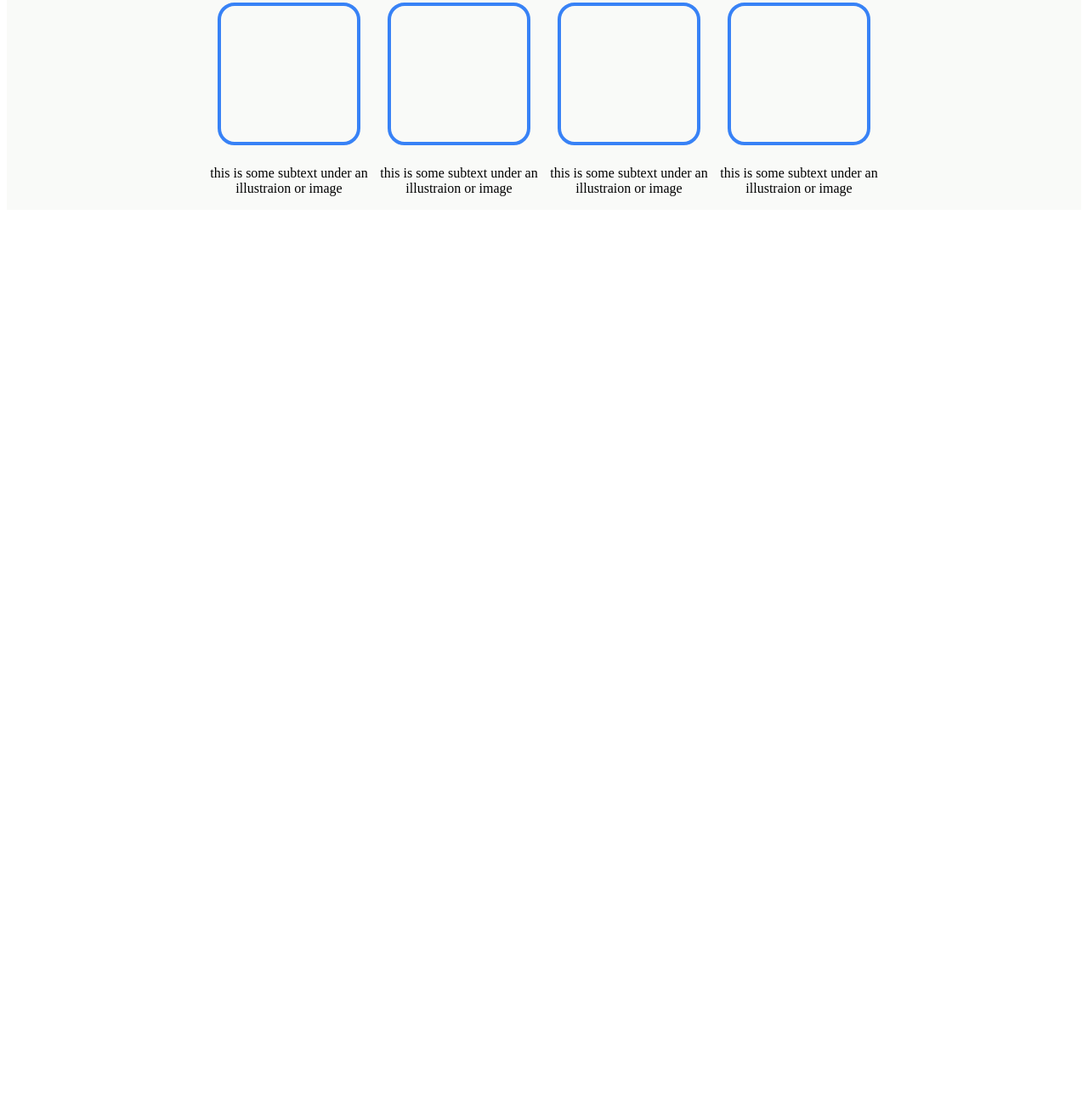
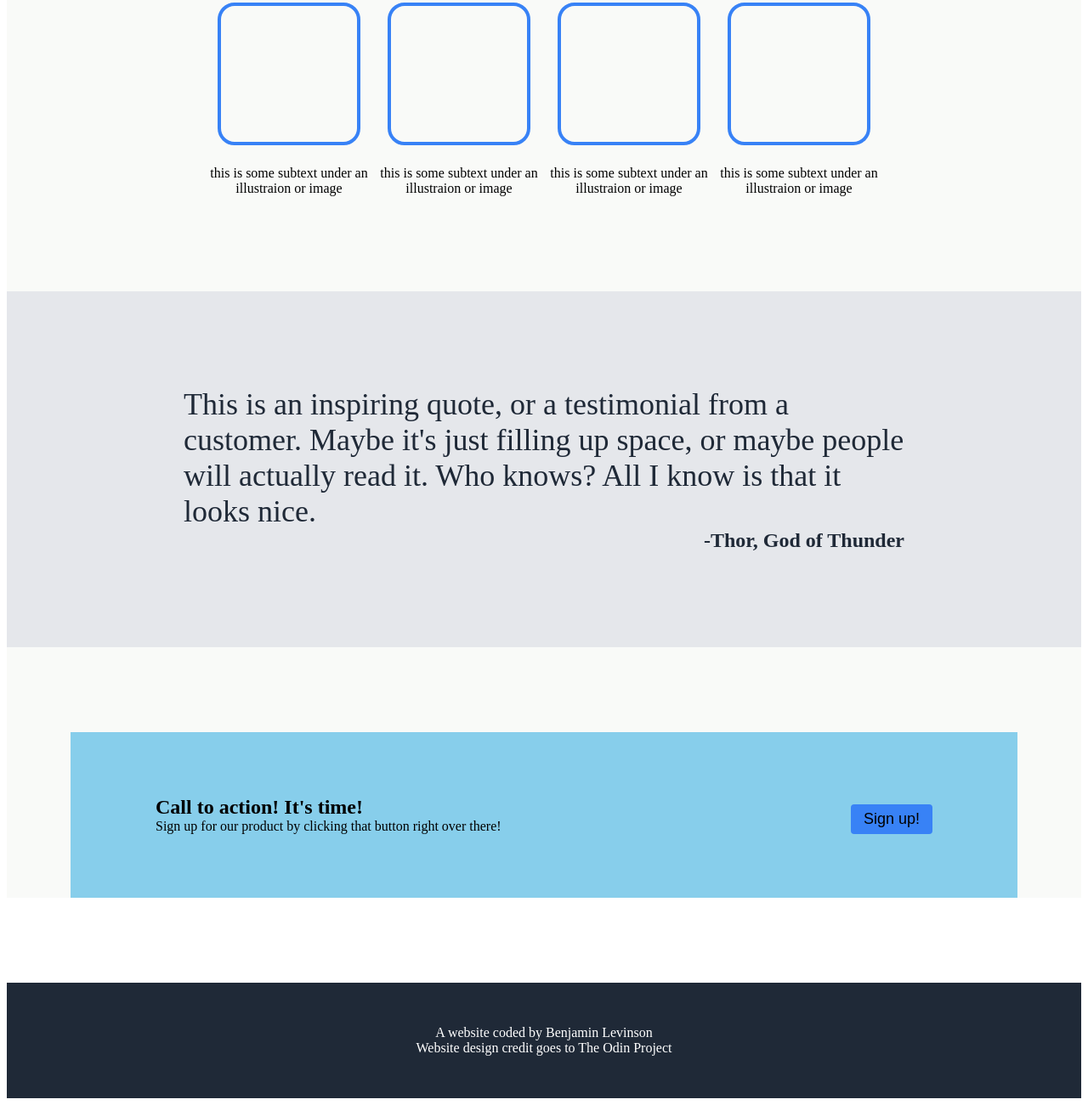
Before and after one commit to Benarnie/Landing-Page, a plain HTML site: page index.html in a window 1280 px wide. Shown: the part 496-1797 px from the top of the page at 85% size. Before the commit the page ends 839 px from the top, so only its background shows below. Drawn offline with Linux system fonts and the light colour scheme.

Commit message:
First commit

```diff
--- a/index.html
+++ b/index.html
@@ -56,5 +56,25 @@
             <p>this is some subtext under an illustraion or image</p>
         </div>
     </div>
+    <div class="quote">
+        <div class="quote1">This is an inspiring quote, or a testimonial from a
+            customer. Maybe it's just filling up space, or maybe
+            people will actually read it. Who knows? All I know
+            is that it looks nice.
+        </div>
+        <div class="quote2">-Thor, God of Thunder</div>
+    </div>
+    <div class="calltoaction">
+        <div>
+            <div class="text1">Call to action! It's time!</div>
+            <div class="text2">Sign up for our product by clicking that button right over there!</div>
+        </div>
+        <button class="button">Sign up!</button>
+    </div>
 </main>
+<footer>
+    <div class="credit">A website coded by Benjamin Levinson <br>
+                        Website design credit goes to The Odin Project
+    </div>
+</footer>
 </html>
--- a/styles.css
+++ b/styles.css
@@ -67,6 +67,10 @@ button {
     font-size: 18px;
 }
 
+button:hover {
+    color: white;
+}
+
 .fullblock {
     display: flex;
     flex: 1 1 0;
@@ -112,3 +116,57 @@ main {
     flex-wrap: wrap;
     margin: 48px 0 96px 0;
 }
+
+.quote {
+    display: flex;
+    flex-direction: column;
+    justify-content: center;
+    background-color: #E5E7EB;
+    padding: 7em 13em;
+}
+
+.quote1 {
+    font-size: 36px;
+    font-weight: 100;
+    color: #1f2937;
+}
+
+.quote2 {
+    align-self: flex-end;
+    font-weight: bolder;
+    font-size: 24px;
+    color: #1f2937;
+}
+
+.calltoaction {
+    background-color: skyblue;
+    display: flex;
+    justify-content: space-between;
+    padding-left: 100px;
+    padding-right: 100px;
+    padding-top: 75px;
+    padding-bottom: 75px;
+    margin-top: 100px;
+    margin-bottom: 100px;
+    margin-right: 75px;
+    margin-left: 75px;
+}
+
+.text1 {
+    font-weight: bolder;
+    font-size: 24px;
+}
+
+/*footer*/
+
+footer {
+    background-color: #1f2937;
+    align-items: center;
+    justify-content: center;
+    text-align: center;
+    padding: 50px 100px;
+}
+
+.credit {
+    color: white;
+}
```
